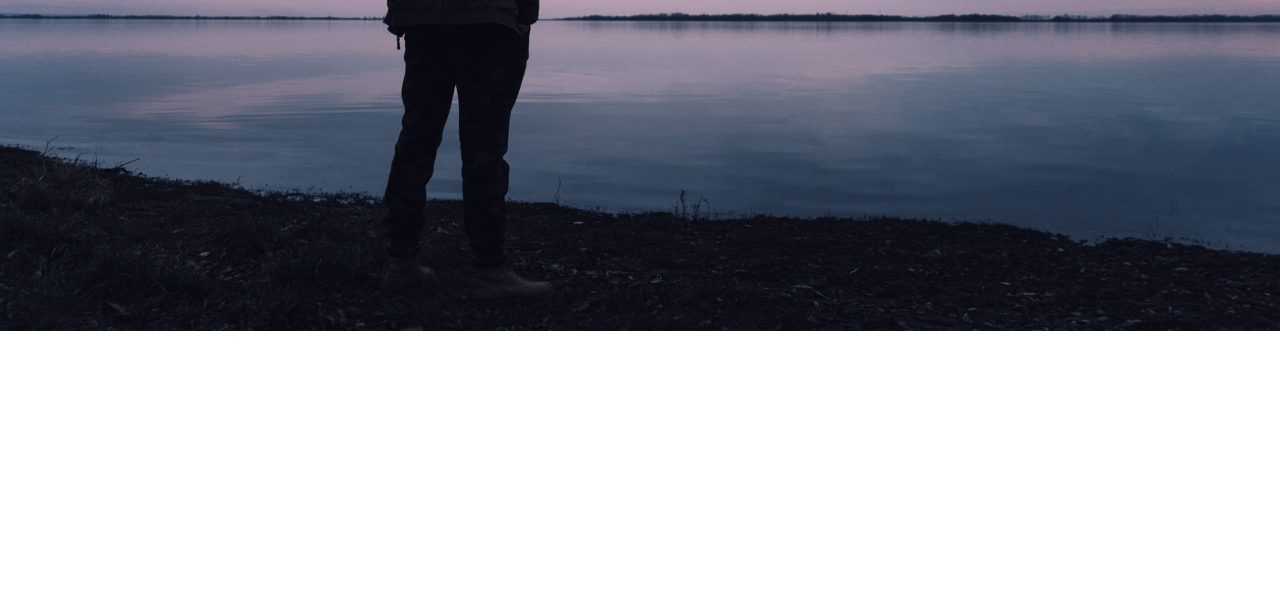
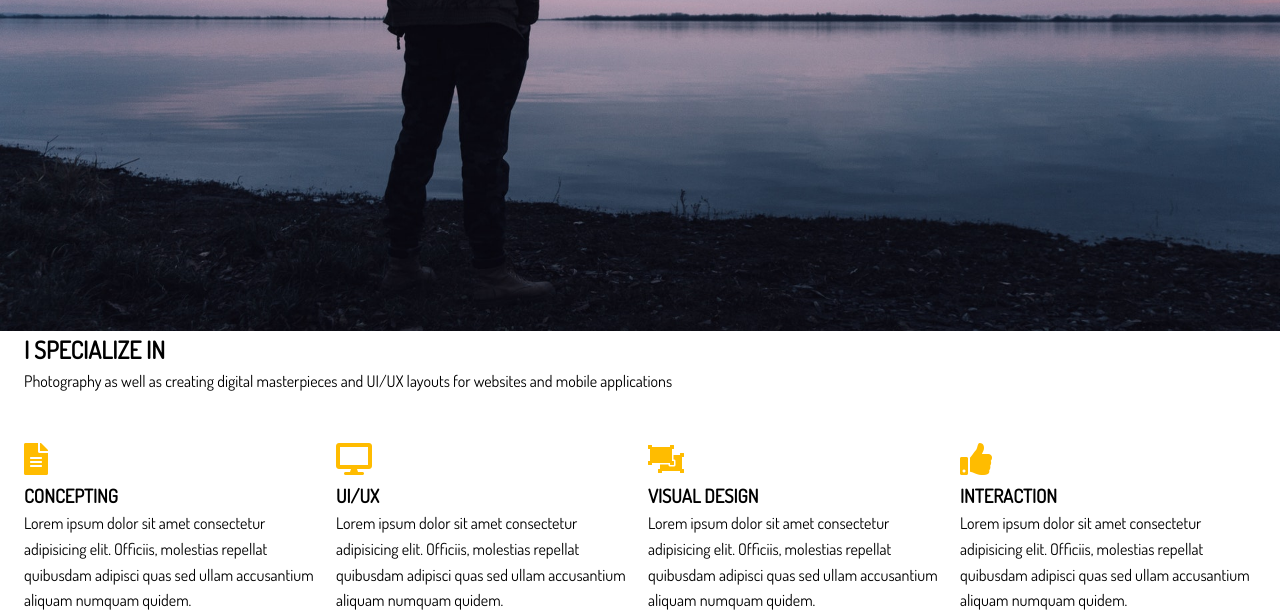
Before and after one commit to elvan/portfolio-website-css-sass, a website: page dist/index.html in a window 1280 px wide. Shown: the part 469-1083 px from the top of the page. Before the commit the page ends 800 px from the top, so only its background shows below. Drawn offline with Linux system fonts and the light colour scheme.

Commit message:
home-specialize section and container utility

```diff
--- a/scss/_utilities.scss
+++ b/scss/_utilities.scss
@@ -0,0 +1,6 @@
+.container {
+  max-width: $website-width;
+  margin: auto;
+  padding: 0 1.5rem;
+  overflow: hidden;
+}
--- a/scss/main.scss
+++ b/scss/main.scss
@@ -100,3 +100,21 @@ img {
     background: $bg-image no-repeat 20% 30% / cover;
   }
 }
+
+// Home Sections
+#home {
+  // Home Section A
+  &-a {
+    .specials {
+      grid-gap: 1rem;
+      grid-template-columns: repeat(4, 1fr);
+      display: grid;
+      margin-top: 3rem;
+
+      .fas {
+        padding-bottom: 0.4rem;
+        color: $main-color;
+      }
+    }
+  }
+}
```
Also changed, not shown: dist/css/main.css, dist/index.html.
